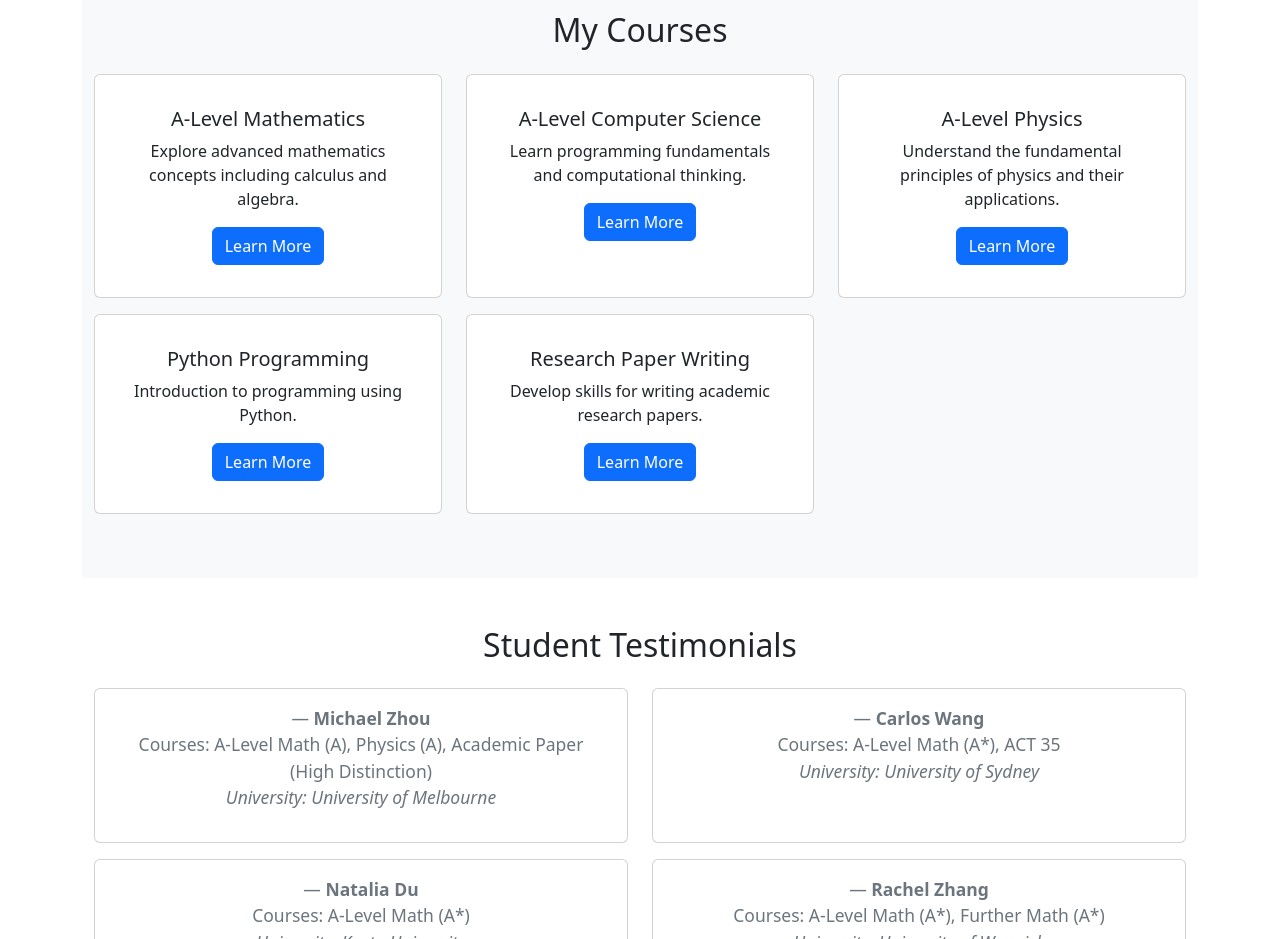
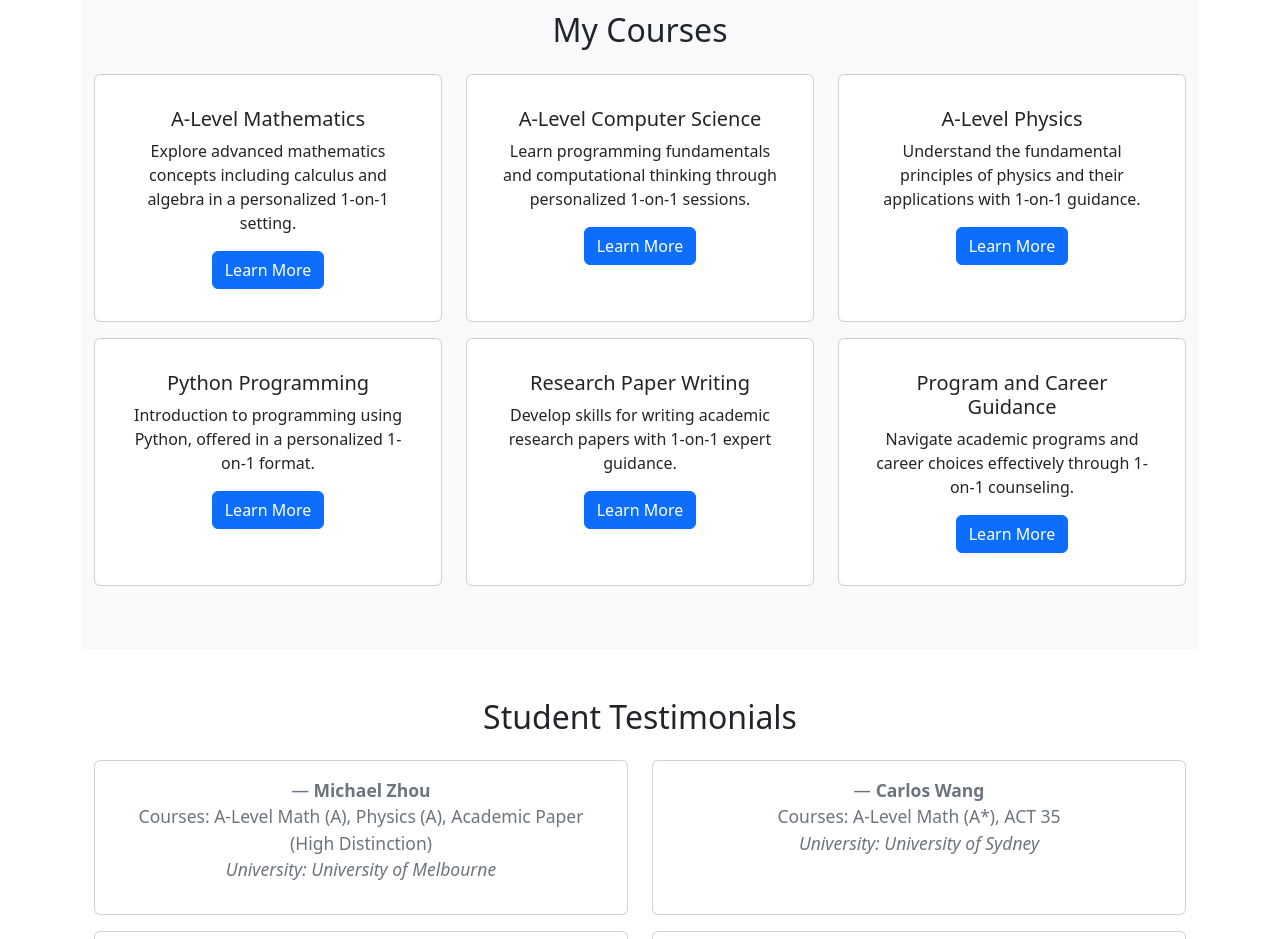
Before and after one commit to AlanChu61/tutor-react, a React (Create React App) app: page / in a window 1280 px wide. Shown: the part 840-1779 px from the top of the page. Built offline with nearby package versions, Linux system fonts and the light colour scheme.

Commit message:
updated courses

```diff
--- a/src/components/About.js
+++ b/src/components/About.js
@@ -37,34 +37,34 @@ function About() {
             hobbies: "In my free time, I enjoy hiking, reading, and exploring new technologies."
         },
         zh: {
-            title: "關於我",
-            description: "我是一名充滿熱情的教育工作者，擁有超過10年的教學經驗。我的專業領域涵蓋數學、科學和電腦程式設計等多個學科。我相信應該為所有學生創造一個引人入勝且互動的學習體驗。",
+            title: "关于我",
+            description: "我是一名充满热情的教育工作者，拥有超过10年的教学经验。我的专业领域涵盖数学、科学和电脑程式设计等多个学科。我相信应该为所有学生创造一个引人入胜且互动的学习体验。",
             education: [
                 {
                     year: "2014",
-                    degree: "化學工程學士學位",
-                    institution: "國立清華大學"
+                    degree: "化学工程学士学位",
+                    institution: "国立清华大学"
                 },
                 {
                     year: "2016",
-                    degree: "化學工程碩士學位",
-                    institution: "國立清華大學"
+                    degree: "化学工程硕士学位",
+                    institution: "国立清华大学"
                 },
                 {
                     year: "2020",
-                    degree: "材料科學博士候選人及碩士學位",
-                    institution: "普渡大學"
+                    degree: "材料科学博士候选人及硕士学位",
+                    institution: "普渡大学"
                 },
                 {
                     year: "2024 秋季",
-                    program: "即將開始學習人工智慧科學碩士項目",
-                    institution: "德克薩斯大學奧斯汀分校"
+                    program: "即将开始学习人工智慧科学硕士项目",
+                    institution: "德克萨斯大学奥斯汀分校"
                 }
             ],
-            certification: "目前正在接受美國教師資格證項目。",
-            experience: "我自2010年開始教學。曾是矽谷的半導體工程師，現為世界五百強企業的軟體工程師。",
-            skills: "擅長化學、材料科學和軟體工程，具有豐富的教學和行業經驗。",
-            hobbies: "在空閒時間，我喜歡徒步旅行、閱讀和探索新技術。"
+            certification: "目前正在接受美国教师资格证项目。",
+            experience: "我自2010年开始教学。曾是硅谷的半导体工程师，现为世界五百强企业的软件工程师。",
+            skills: "擅长化学、材料科学和软件工程，具有丰富的教学和行业经验。",
+            hobbies: "在空闲时间，我喜欢徒步旅行、阅读和探索新技术。"
         }
     };
 
@@ -76,7 +76,7 @@ function About() {
                 <div className="row">
                     <div className="col-md-6">
                         <div className="about-section">
-                            <h3>Education</h3>
+                            <h3>{language === 'en' ? 'Education' : '教育背景'}</h3>
                             <ul className="list-unstyled">
                                 {content[language].education.map((item, index) => (
                                     <li key={index} className="mb-2">
@@ -88,13 +88,13 @@ function About() {
                     </div>
                     <div className="col-md-6">
                         <div className="about-section">
-                            <h3>Experience</h3>
+                            <h3>{language === 'en' ? 'Experience' : '经历'}</h3>
                             <p>{content[language].experience}</p>
-                            <h3>Certification</h3>
+                            <h3>{language === 'en' ? 'Certification' : '认证'}</h3>
                             <p>{content[language].certification}</p>
-                            <h3>Skills</h3>
+                            <h3>{language === 'en' ? 'Skills' : '技能'}</h3>
                             <p>{content[language].skills}</p>
-                            <h3>Hobbies</h3>
+                            <h3>{language === 'en' ? 'Hobbies' : '爱好'}</h3>
                             <p>{content[language].hobbies}</p>
                         </div>
                     </div>
--- a/src/components/Courses.js
+++ b/src/components/Courses.js
@@ -13,28 +13,33 @@ function Courses() {
             courses: [
                 {
                     name: "A-Level Mathematics",
-                    description: "Explore advanced mathematics concepts including calculus and algebra.",
-                    details: "This course covers advanced topics in calculus, algebra, and geometry, focusing on problem-solving techniques and real-world applications."
+                    description: "Explore advanced mathematics concepts including calculus and algebra in a personalized 1-on-1 setting.",
+                    details: "This course covers advanced topics in calculus, algebra, and geometry, focusing on problem-solving techniques and real-world applications. Delivered in a personalized 1-on-1 format to suit individual learning needs."
                 },
                 {
                     name: "A-Level Computer Science",
-                    description: "Learn programming fundamentals and computational thinking.",
-                    details: "This course teaches the basics of computer science, including programming in Python, data structures, and computational thinking."
+                    description: "Learn programming fundamentals and computational thinking through personalized 1-on-1 sessions.",
+                    details: "This course teaches the basics of computer science, including programming in Python, data structures, and computational thinking. All sessions are 1-on-1, ensuring personalized attention and instruction."
                 },
                 {
                     name: "A-Level Physics",
-                    description: "Understand the fundamental principles of physics and their applications.",
-                    details: "This course covers mechanics, electromagnetism, thermodynamics, and modern physics concepts, with practical applications and experiments."
+                    description: "Understand the fundamental principles of physics and their applications with 1-on-1 guidance.",
+                    details: "This course covers mechanics, electromagnetism, thermodynamics, and modern physics concepts, with practical applications and experiments. Offered as 1-on-1 sessions for focused learning."
                 },
                 {
                     name: "Python Programming",
-                    description: "Introduction to programming using Python.",
-                    details: "Learn the basics of Python programming, covering syntax, variables, loops, functions, and data structures. Suitable for beginners."
+                    description: "Introduction to programming using Python, offered in a personalized 1-on-1 format.",
+                    details: "Learn the basics of Python programming, covering syntax, variables, loops, functions, and data structures. Suitable for beginners and delivered through 1-on-1 sessions for personalized learning."
                 },
                 {
                     name: "Research Paper Writing",
-                    description: "Develop skills for writing academic research papers.",
-                    details: "This course focuses on the structure, style, and components of academic research papers, including thesis development, argumentation, and citation methods."
+                    description: "Develop skills for writing academic research papers with 1-on-1 expert guidance.",
+                    details: "This course focuses on the structure, style, and components of academic research papers, including thesis development, argumentation, and citation methods. Personalized 1-on-1 sessions provide tailored instruction."
+                },
+                {
+                    name: "Program and Career Guidance",
+                    description: "Navigate academic programs and career choices effectively through 1-on-1 counseling.",
+                    details: "This course offers personalized guidance to help students choose academic programs that align with their interests and career aspirations. Includes career assessments, application support, and workshops with industry professionals, all delivered in a 1-on-1 setting."
                 }
             ]
         },
@@ -43,28 +48,33 @@ function Courses() {
             courses: [
                 {
                     name: "A-Level 数学",
-                    description: "探索包括微积分和代数在内的高级数学概念。",
-                    details: "本课程涵盖微积分、代数和几何的高级主题，重点介绍问题解决技术及其现实应用。"
+                    description: "在个性化的1对1环境中探索包括微积分和代数在内的高级数学概念。",
+                    details: "本课程涵盖微积分、代数和几何的高级主题，重点介绍问题解决技术及其现实应用。以1对1的形式提供，以适应个别学习需求。"
                 },
                 {
                     name: "A-Level 计算机科学",
-                    description: "学习编程基础和计算思维。",
-                    details: "本课程教授计算机科学的基础知识，包括Python编程、数据结构和计算思维。"
+                    description: "通过个性化的1对1课程学习编程基础和计算思维。",
+                    details: "本课程教授计算机科学的基础知识，包括Python编程、数据结构和计算思维。所有课程都是1对1的，确保个性化关注和教学。"
                 },
                 {
                     name: "A-Level 物理",
-                    description: "了解物理学的基本原理及其应用。",
-                    details: "本课程涵盖力学、电磁学、热力学和现代物理概念，并包括实践应用和实验。"
+                    description: "通过1对1的指导，了解物理学的基本原理及其应用。",
+                    details: "本课程涵盖力学、电磁学、热力学和现代物理概念，并包括实践应用和实验。以1对1课程提供以进行专注学习。"
                 },
                 {
                     name: "Python 编程",
-                    description: "使用Python进行编程的入门课程。",
-                    details: "学习Python编程的基础知识，涵盖语法、变量、循环、函数和数据结构。适合初学者。"
+                    description: "以个性化的1对1形式提供的Python编程入门课程。",
+                    details: "学习Python编程的基础知识，涵盖语法、变量、循环、函数和数据结构。适合初学者，并通过1对1课程提供以个性化学习。"
                 },
                 {
                     name: "论文写作",
-                    description: "培养撰写学术研究论文的能力。",
-                    details: "本课程专注于学术研究论文的结构、风格和组成部分，包括论题开发、论证和引用方法。"
+                    description: "在1对1专家指导下培养撰写学术研究论文的能力。",
+                    details: "本课程专注于学术研究论文的结构、风格和组成部分，包括论题开发、论证和引用方法。个性化的1对1课程提供针对性教学。"
+                },
+                {
+                    name: "项目和职业指导",
+                    description: "通过1对1咨询有效导航学术项目和职业选择。",
+                    details: "本课程提供个性化指导，帮助学生选择符合他们兴趣和职业目标的学术项目。包括职业评估、申请支持和与行业专业人士的研讨会，均在1对1环境中进行。"
                 }
             ]
         }
```
